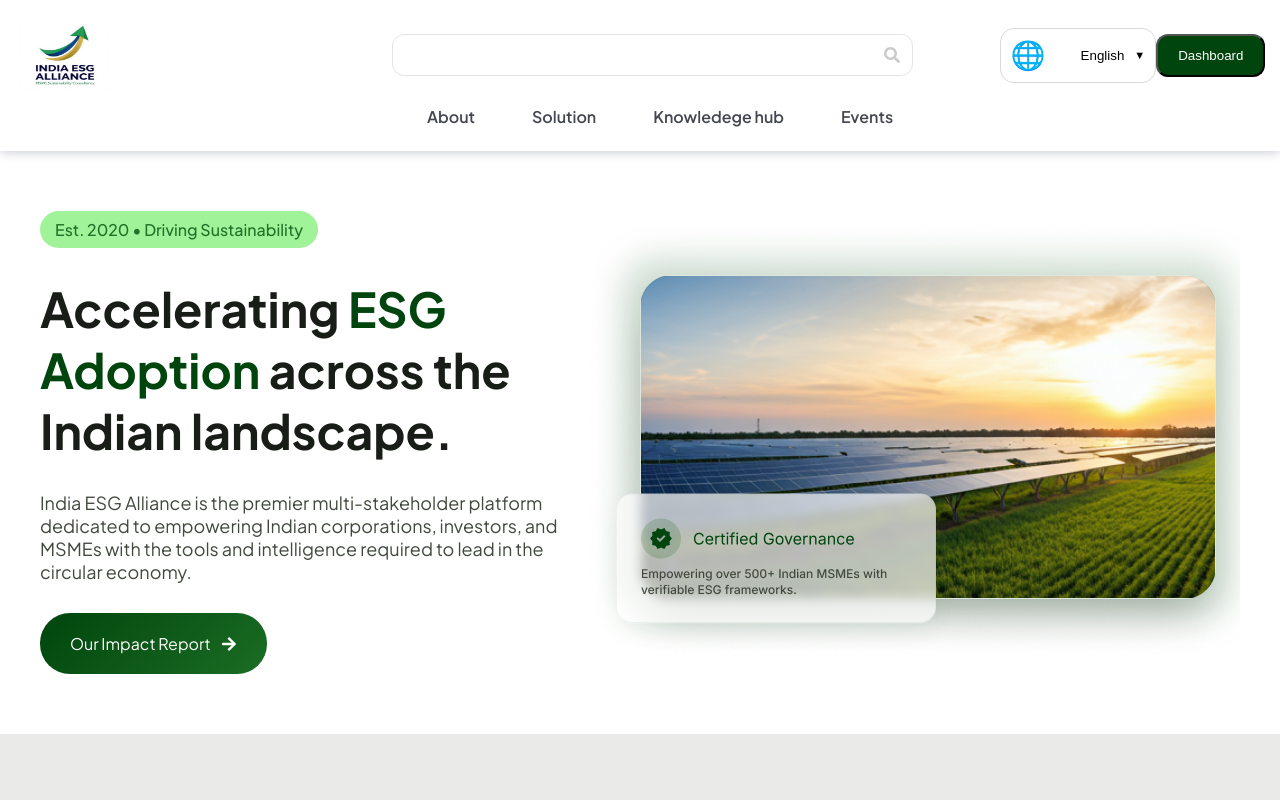
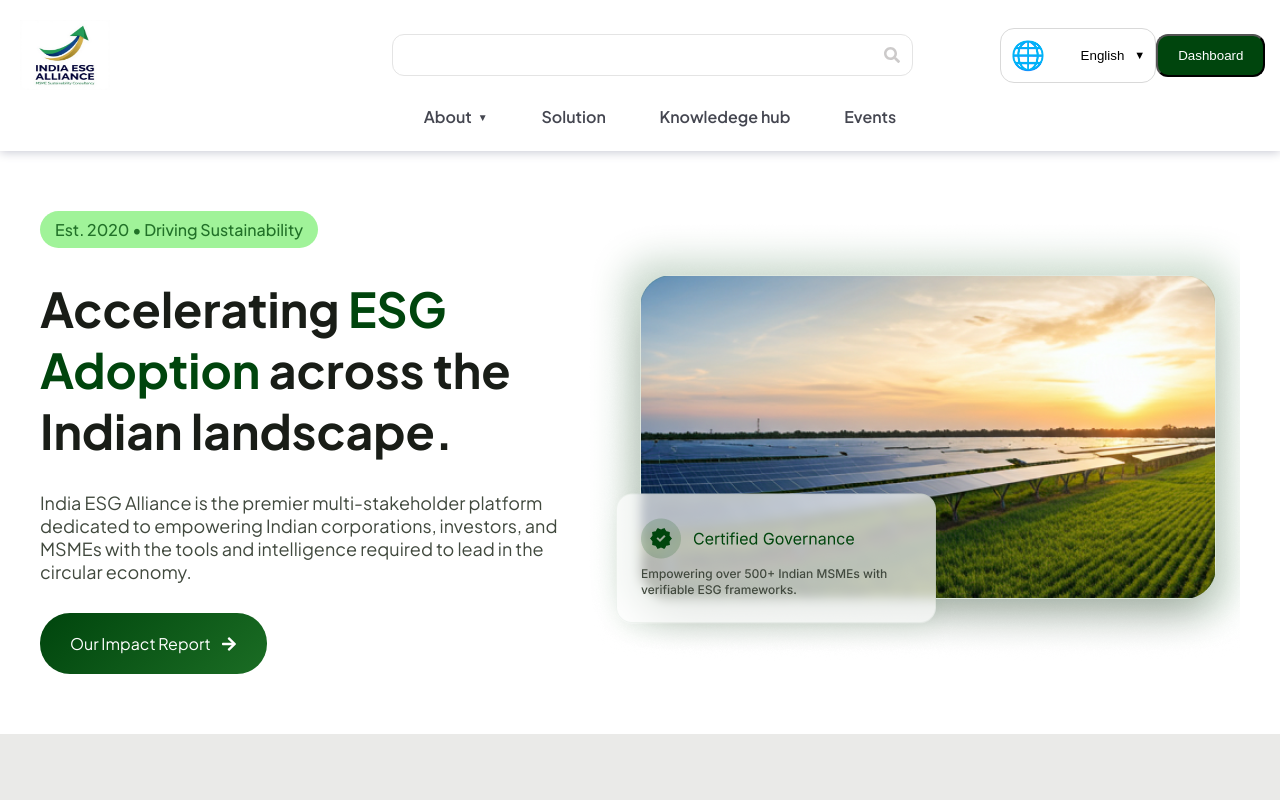
Before and after one commit to eKalakaar-India/India-esg-alliance, a React (Vite) app in the folder client/: page /about in a window 1280 px wide. Shown: the top 800 px of the page. Built offline with nearby package versions, Linux system fonts and the light colour scheme.

Commit message:
Added About Nav dropdown

```diff
--- a/client/package.json
+++ b/client/package.json
@@ -16,6 +16,7 @@
     "react-multi-carousel": "^2.8.5",
     "react-responsive": "^10.0.1",
     "react-router-dom": "^7.18.1",
+    "react-router-hash-link": "^2.4.3",
     "web-vitals": "^5.3.0"
   },
   "scripts": {
--- a/client/src/components/Landing Components/IndustryExperts.jsx
+++ b/client/src/components/Landing Components/IndustryExperts.jsx
@@ -41,7 +41,7 @@ const experts = [
 
 export default function IndustryExperts() {
   return (
-    <section className="experts-section">
+    <section className="experts-section" id="board-of-advisors">
       <div className="experts-header">
         <div>
           <h2>Industry Experts</h2>
--- a/client/src/components/Landing Components/Navbar.css
+++ b/client/src/components/Landing Components/Navbar.css
@@ -9,6 +9,7 @@
     background-color: white;
     /* border-bottom: 1px solid #C5C6D1; */
     box-shadow:0px 1px 10px #C5C6D1;
+    overflow: visible;
 }
 
 .nav-upper-section{
@@ -23,6 +24,7 @@
     display: flex;
     justify-content: center;
     align-items: center;
+    overflow: visible;
 }
 
 .nav-list{
@@ -32,14 +34,14 @@
     width:50%;
 }
 
-.nav-list li{
+.nav-list > li{
     color:black;
-    font-size: 16px;
-    font-weight: 600;
-    cursor: pointer;
-    position: relative;
-    padding-bottom: 8px;
-    overflow: hidden;
+    font-size:16px;
+    font-weight:600;
+    cursor:pointer;
+    position:relative;
+    padding-bottom:8px;
+    overflow:visible;
 }
 
 .nav-list li a{
@@ -213,3 +215,107 @@
   background: #efefef;
   font-weight: 600;
 }
+
+.about-dropdown{
+  position:relative;
+}
+
+.about-link{
+    display:flex;
+    align-items:center;
+    gap:6px;
+}
+
+.aboutarrow{
+    font-size:10px;
+    transition:.3s;
+}
+
+/* Rotate Arrow */
+
+.about-dropdown:hover .aboutarrow{
+    transform:rotate(180deg);
+}
+
+/* Dropdown */
+
+.about-dropdown-menu{
+
+    position:absolute;
+
+    top:calc(100% + 12px);
+
+    left:0;
+
+    width:250px;
+
+    padding:10px 0;
+
+    margin:0;
+
+    background:white;
+
+    border-radius:14px;
+
+    list-style:none;
+
+    box-shadow:0 15px 35px rgba(0,0,0,.12);
+
+    opacity:0;
+
+    visibility:hidden;
+
+    transform:translateY(10px);
+
+    transition:.25s ease;
+
+    z-index:999;
+}
+
+/* Show Dropdown */
+
+.about-dropdown:hover .about-dropdown-menu{
+
+    opacity:1;
+
+    visibility:visible;
+
+    transform:translateY(0);
+}
+
+.about-dropdown-menu li{
+
+    width:100%;
+
+    padding:0;
+
+    margin:0;
+}
+
+/* Remove underline animation inside dropdown */
+
+.about-dropdown-menu li::after{
+    display:none;
+}
+
+.about-dropdown-menu li a{
+
+    display:block;
+
+    padding:14px 22px;
+
+    color:#444650;
+
+    text-decoration:none;
+
+    transition:.25s;
+}
+
+.about-dropdown-menu li a:hover{
+
+    background:#eef7ef;
+
+    color:#00450D;
+
+    padding-left:28px;
+}
--- a/client/src/components/Landing Components/Navbar.jsx
+++ b/client/src/components/Landing Components/Navbar.jsx
@@ -2,12 +2,14 @@ import React, {useState, useEffect, useRef} from 'react'
 import logo from '../../assets/logo.jpeg'
 import './Navbar.css'
 import { FaSearch } from 'react-icons/fa'
-import { useNavigate } from 'react-router-dom'
+import { useNavigate, Link } from 'react-router-dom'
+import { HashLink } from "react-router-hash-link";
 
 
 const Navbar = () => {
 
    const [open, setOpen] = useState(false);
+   const [aboutopen, setAboutOpen] = useState(false);
     const [selected, setSelected] = useState("English");
     const dropdownRef = useRef(null);
     const navigate = useNavigate()
@@ -86,7 +88,42 @@ const Navbar = () => {
 
         <div className="nav-items">
           <ul type='none' className='nav-list'>
-              <li><a  href ="/about"  >About</a></li>
+              <li className="nav-item about-dropdown">
+                <Link to="/about" className="about-link">
+                  About
+                  <span className="aboutarrow">▼</span>
+                </Link>
+
+                <ul className="about-dropdown-menu">
+
+                  <li>
+                    <HashLink smooth  to="/about#vision">Vision</HashLink>
+                  </li>
+
+                  <li>
+                    <HashLink smooth  to="/about#mission">Mission</HashLink>
+                  </li>
+
+                  <li>
+                    <HashLink smooth  to="/about#board-of-advisors">
+                      Board of Advisors
+                    </HashLink>
+                  </li>
+
+                  <li>
+                    <HashLink smooth  to="/about#board-of-advisors">
+                      Board of Directors
+                    </HashLink>
+                  </li>
+
+                  <li>
+                    <HashLink smooth  to="/about#board-of-advisors">
+                      Team
+                    </HashLink>
+                  </li>
+
+                </ul>
+              </li>
               <li><a  href ="/solutions"  >Solution</a></li>
               <li><a  href ="/knowledgehub"  >Knowledege hub</a></li>
               <li><a  href ="https://www.indiaesgsummit.com/" target="_blank"  >Events</a></li>
--- a/client/src/components/Landing Components/VisionMission.jsx
+++ b/client/src/components/Landing Components/VisionMission.jsx
@@ -12,7 +12,7 @@ import aboutcheck from '../../assets/aboutcheck.svg'
 const VisionMission = () => {
   return (
     <div className='vision-mission-div'>
-        <div className="vision-section">
+        <div className="vision-section" id ="vision">
             <div className='vision-main'>
                 <p style={{fontSize:"18px", color:"#00450D", fontWeight:"500", letterSpacing:"1.6px"}}>OUR VISION</p>
                 <p style={{ fontSize:"48px", color:"#191D17", fontWeight:"bold", width:"70%"}}>"Making India a global leader in
@@ -35,7 +35,7 @@ const VisionMission = () => {
                 </div>
             </div>
         </div>
-        <div className="mission-section">
+        <div className="mission-section" id = "mission">
             <div className="mission-header">
                 <p style={{fontSize:"32px", fontWeight:"700", color:"#191D17"}}>The Pillars of our Mission</p>
                 <p style={{ fontSize:"18px", color:"#41493E", width:"50%"}}>We operationalize sustainability through four strategic domains, ensuring measurable
```
Also changed, not shown: 1 other file (tests, documents, lock files or other folders).
